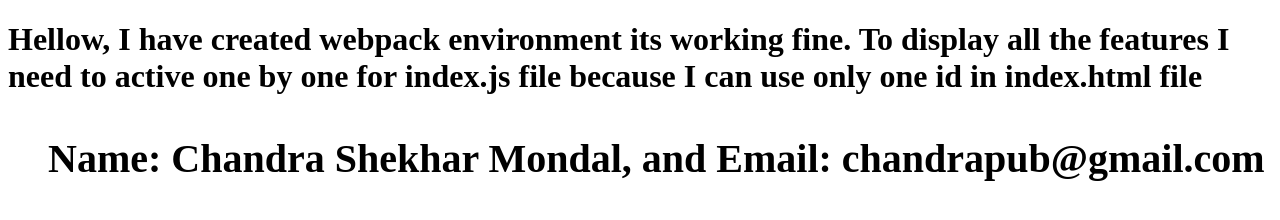
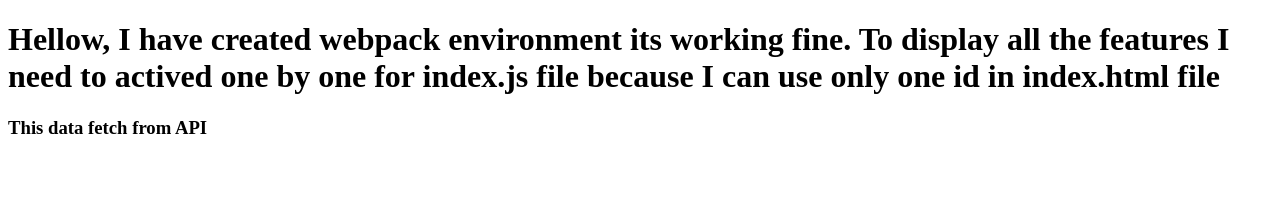
Before and after one commit to chandrapub/ES6Handin, a website built with webpack: page index.html in a window 1280 px wide. Built offline with nearby package versions, Linux system fonts and the light colour scheme; no server answers.

Commit message:
update file

```diff
--- a/index.html
+++ b/index.html
@@ -21,12 +21,10 @@
 </style>
 
 <body>
-     <!-- "node": "^12.2.0" -->
-    <h1>Hellow, I have created webpack environment its working fine. To display all the features I need to active one by one for index.js file because I can use only one id in index.html file </h1>
+    <h1>Hellow, I have created webpack environment its working fine. To display all the features I need to actived one by one for index.js file because I can use only one id in index.html file </h1>
+    <h3>This data fetch from API</h3>
     <ul id="myid"></ul>
 
-    <!-- <h1>Display name using class!!</h1> -->
-    <!-- <p id="mycustomerlist"></p> -->
     <script src="./dist/bundle.js"> </script>
 </body>
 
--- a/src/index.js
+++ b/src/index.js
@@ -68,7 +68,7 @@
 
 let p1 = new Person('Chandra Shekhar Mondal', 'chandrapub@gmail.com');
 
-document.getElementById('myid').innerHTML = `Name: ${p1.name}, and Email: ${p1.email}`;
+// document.getElementById('myid').innerHTML = `Name: ${p1.name}, and Email: ${p1.email}`;
 
 console.log(p1.name);
 
```
